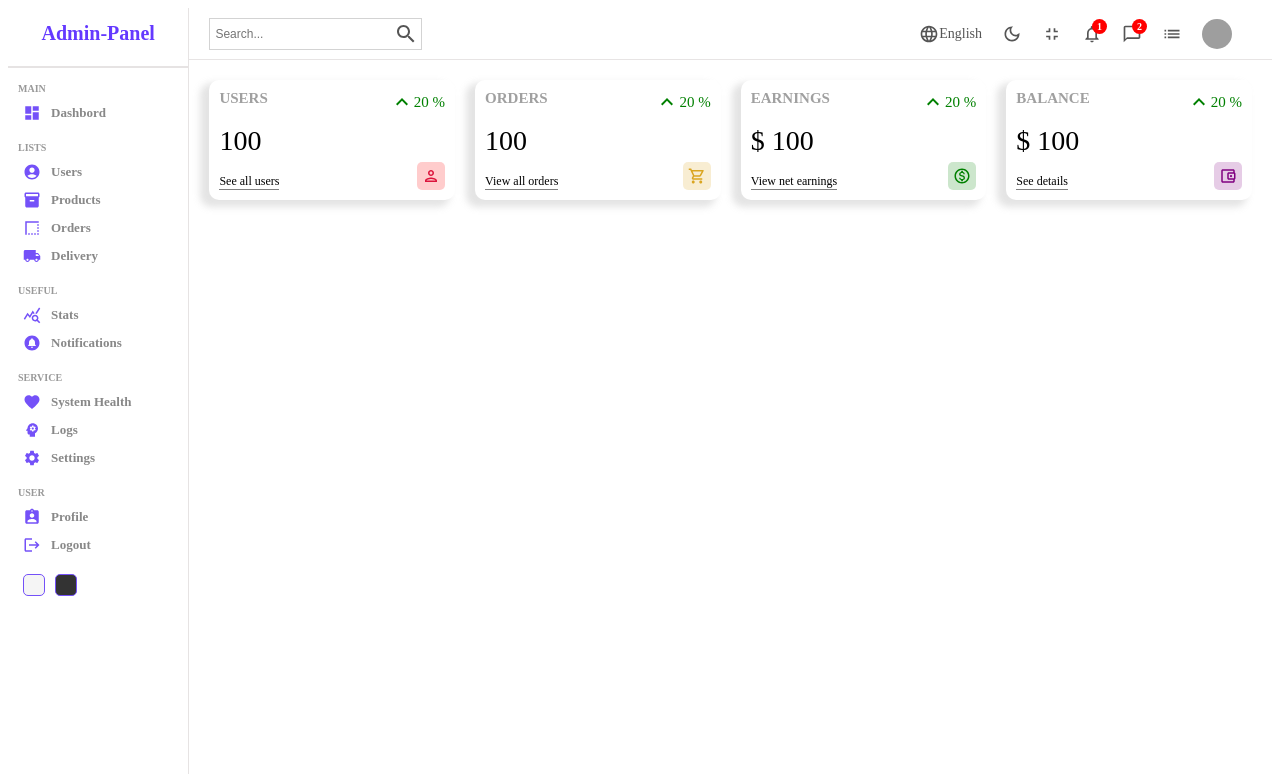
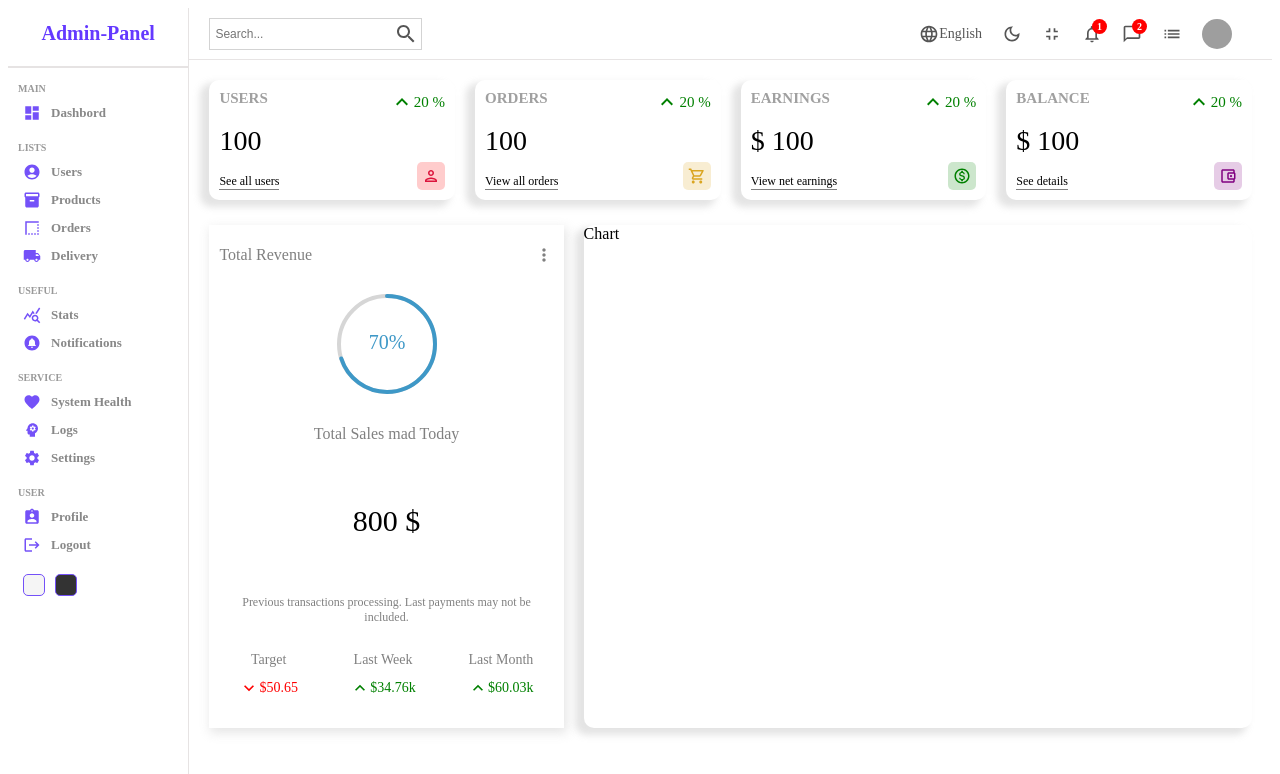
Before and after one commit to hamdi308/admi-Panel-React, a React (Create React App) app: page / in a window 1280 px wide. Shown: the top 774 px of the page. Built offline with nearby package versions, Linux system fonts and the light colour scheme; grey boxes are pictures that could not be loaded.

Commit message:
add featured component

```diff
--- a/package.json
+++ b/package.json
@@ -11,6 +11,7 @@
     "@testing-library/react": "^13.4.0",
     "@testing-library/user-event": "^13.5.0",
     "react": "^18.2.0",
+    "react-circular-progressbar": "^2.1.0",
     "react-dom": "^18.2.0",
     "react-router-dom": "^6.4.2",
     "react-scripts": "5.0.1",
--- a/src/App.js
+++ b/src/App.js
@@ -1,5 +1,5 @@
 import Home from "./Pages/Home/Home";
-import { BrowserRouter as Router,Switch,Route,Link,Routes} from "react-router-dom";
+import { BrowserRouter as Router,Route,Routes} from "react-router-dom";
 import Login from "./Pages/LoginPage/Login";
 import List from "./Pages/List/List";
 import Single from "./Pages/Single/Single";
--- a/src/Pages/Home/Home.jsx
+++ b/src/Pages/Home/Home.jsx
@@ -1,3 +1,5 @@
+import Chart from '../../components/Chart/Chart';
+import Featured from '../../components/Featured/Featured';
 import NavBar from '../../components/NavBar/NavBar';
 import SideBar from '../../components/SideBar/SideBar';
 import Widget from '../../components/Widget/Widget';
@@ -14,7 +16,11 @@
           <Widget type="earning"/>
           <Widget type="balance"/>
         </div>
-          </div>
+        <div className='charts'>
+          <Featured />
+          <Chart/>
+        </div>
+        </div>
     </div>
   )
 }
--- a/src/Pages/Home/index.scss
+++ b/src/Pages/Home/index.scss
@@ -7,5 +7,11 @@
             padding: 20px;
             gap: 20px;
         }
+        .charts {
+            display: flex;
+            padding: 20px;
+            gap: 20px;
+            padding: 5px 20px;
+        }
     }
 }
--- /dev/null
+++ b/src/components/Chart/Chart.jsx
@@ -0,0 +1,9 @@
+import React from 'react'
+import './index.scss';
+const Chart = () => {
+  return (
+    <div className='chart'>Chart</div>
+  )
+}
+
+export default Chart
--- /dev/null
+++ b/src/components/Chart/index.scss
@@ -0,0 +1,7 @@
+.chart{
+    box-shadow: -7px 5px 7px 2px rgba(222, 222, 222, 0.83);
+        -webkit-box-shadow: -7px 5px 7px 2px rgba(222, 222, 222, 0.83);
+        -moz-box-shadow: -7px 5px 7px 2px rgba(222, 222, 222, 0.83);
+        border-radius: 10px;
+    flex: 4;
+}
--- /dev/null
+++ b/src/components/Featured/Featured.jsx
@@ -0,0 +1,50 @@
+import React from 'react'
+import './index.scss';
+import MoreVertIcon from '@mui/icons-material/MoreVert';
+import { CircularProgressbar } from 'react-circular-progressbar';
+import 'react-circular-progressbar/dist/styles.css';
+import KeyboardArrowDownIcon from "@mui/icons-material/KeyboardArrowDown";
+import KeyboardArrowUpOutlinedIcon from "@mui/icons-material/KeyboardArrowUpOutlined";
+const Featured = () => {
+  return (
+      <div className='featured'>
+          <div className='top'>
+              <h1 className='title'>Total Revenue</h1>
+              <MoreVertIcon fontSize='small'/>
+          </div>
+          <div className='bottom'>
+            <div className='featuredChart'>
+                  <CircularProgressbar value={70} text="70%" strokeWidth={4}/>
+              </div>
+              <p className='title'>Total Sales mad Today</p>
+              <p className='amount'>800 $</p>
+              <p className='desc'>Previous transactions processing. Last payments may not be included.</p>
+                <div className="summary">
+          <div className="item">
+            <div className="itemTitle">Target</div>
+            <div className="itemResult negative">
+              <KeyboardArrowDownIcon fontSize="small"/>
+              <div className="resultAmount">$50.65</div>
+            </div>
+          </div>
+          <div className="item">
+            <div className="itemTitle">Last Week</div>
+            <div className="itemResult positive">
+              <KeyboardArrowUpOutlinedIcon fontSize="small"/>
+              <div className="resultAmount">$34.76k</div>
+            </div>
+          </div>
+          <div className="item">
+            <div className="itemTitle">Last Month</div>
+            <div className="itemResult positive">
+              <KeyboardArrowUpOutlinedIcon fontSize="small"/>
+              <div className="resultAmount">$60.03k</div>
+            </div>
+          </div>
+        </div>
+          </div>
+    </div>
+  )
+}
+
+export default Featured
--- /dev/null
+++ b/src/components/Featured/index.scss
@@ -0,0 +1,79 @@
+.featured {
+    flex: 2;
+    -webkit-box-shadow: 2px 4px 10px 1px rgba(0, 0, 0, 0.47);
+    box-shadow: 2px 4px 10px 1px rgba(201, 201, 201, 0.47);
+    padding: 10px;
+
+    .top {
+        display: flex;
+        align-items: center;
+        justify-content: space-between;
+        color: gray;
+
+        .title {
+            font-size: 16px;
+            font-weight: 500;
+        }
+    }
+
+    .bottom {
+        padding: 20px;
+        display: flex;
+        flex-direction: column;
+        align-items: center;
+        justify-content: center;
+        gap: 15px;
+
+        .featuredChart {
+            width: 100px;
+            height: 100px;
+        }
+
+        .title {
+            font-weight: 500;
+            color: gray;
+        }
+
+        .amount {
+            font-size: 30px;
+        }
+
+        .desc {
+            font-weight: 300;
+            font-size: 12px;
+            color: gray;
+            text-align: center;
+        }
+
+        .summary {
+            width: 100%;
+            display: flex;
+            align-items: center;
+            justify-content: space-between;
+
+            .item {
+                text-align: center;
+
+                .itemTitle {
+                    font-size: 14px;
+                    color: gray;
+                }
+
+                .itemResult {
+                    display: flex;
+                    align-items: center;
+                    margin-top: 10px;
+                    font-size: 14px;
+
+                    &.positive {
+                        color: green;
+                    }
+
+                    &.negative {
+                        color: red;
+                    }
+                }
+            }
+        }
+    }
+}
```
Also changed, not shown: 1 other file (tests, documents, lock files or other folders).
